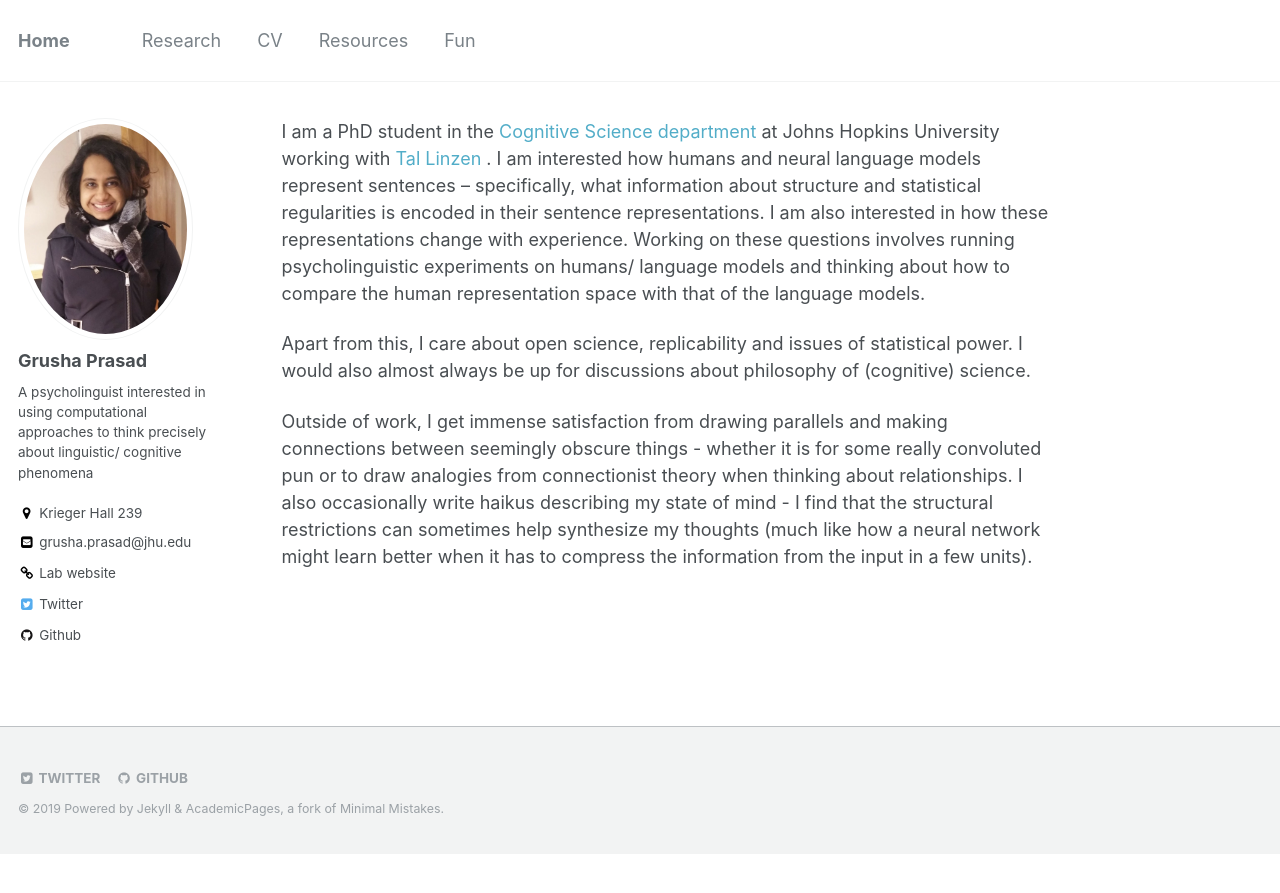
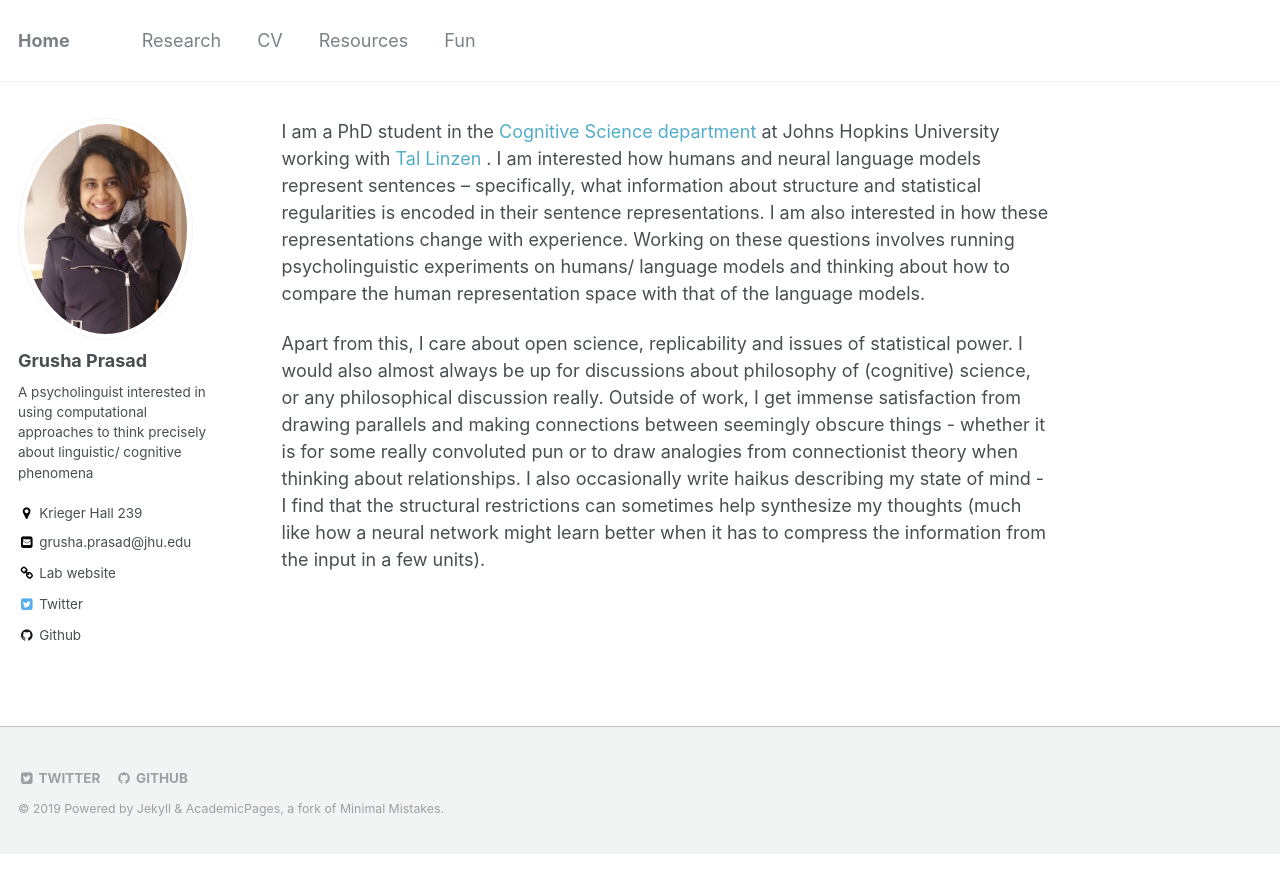
Before and after one commit to grushaprasad/grushaprasad.github.io, a Jekyll site: the page built from _pages/about.md, in a window 1280 px wide. Shown: the top 893 px of the page. Built offline with Jekyll 4.4.1, drawn with Linux system fonts in a browser that asks for light colours.

Commit message:
edited about

```diff
--- a/_pages/about.md
+++ b/_pages/about.md
@@ -9,6 +9,4 @@ redirect_from:
 
 I am a PhD student in the <a href= "https://cogsci.jhu.edu/" target = "_blank"> Cognitive Science department</a> at Johns Hopkins University working with <a href= "https://tallinzen.net/" target = "_blank">Tal Linzen </a>. I am interested how humans and neural language models represent sentences -- specifically, what information about structure and statistical regularities is encoded in their sentence representations. I am also interested in how these representations change with experience. Working on these questions involves running psycholinguistic experiments on humans/ language models and thinking about how to compare the human representation space with that of the language models.
 
-Apart from this, I care about open science, replicability and issues of statistical power. I would also almost always be up for discussions about philosophy of (cognitive) science.
-
-Outside of work, I get immense satisfaction from drawing parallels and making connections between seemingly obscure things - whether it is for some really convoluted pun or to draw analogies from connectionist theory when thinking about relationships. I also occasionally write haikus describing my state of mind - I find that the structural restrictions can sometimes help synthesize my thoughts (much like how a neural network might learn better when it has to compress the information from the input in a few units).
+Apart from this, I care about open science, replicability and issues of statistical power. I would also almost always be up for discussions about philosophy of (cognitive) science, or any philosophical discussion really. Outside of work, I get immense satisfaction from drawing parallels and making connections between seemingly obscure things - whether it is for some really convoluted pun or to draw analogies from connectionist theory when thinking about relationships. I also occasionally write haikus describing my state of mind - I find that the structural restrictions can sometimes help synthesize my thoughts (much like how a neural network might learn better when it has to compress the information from the input in a few units).
```
